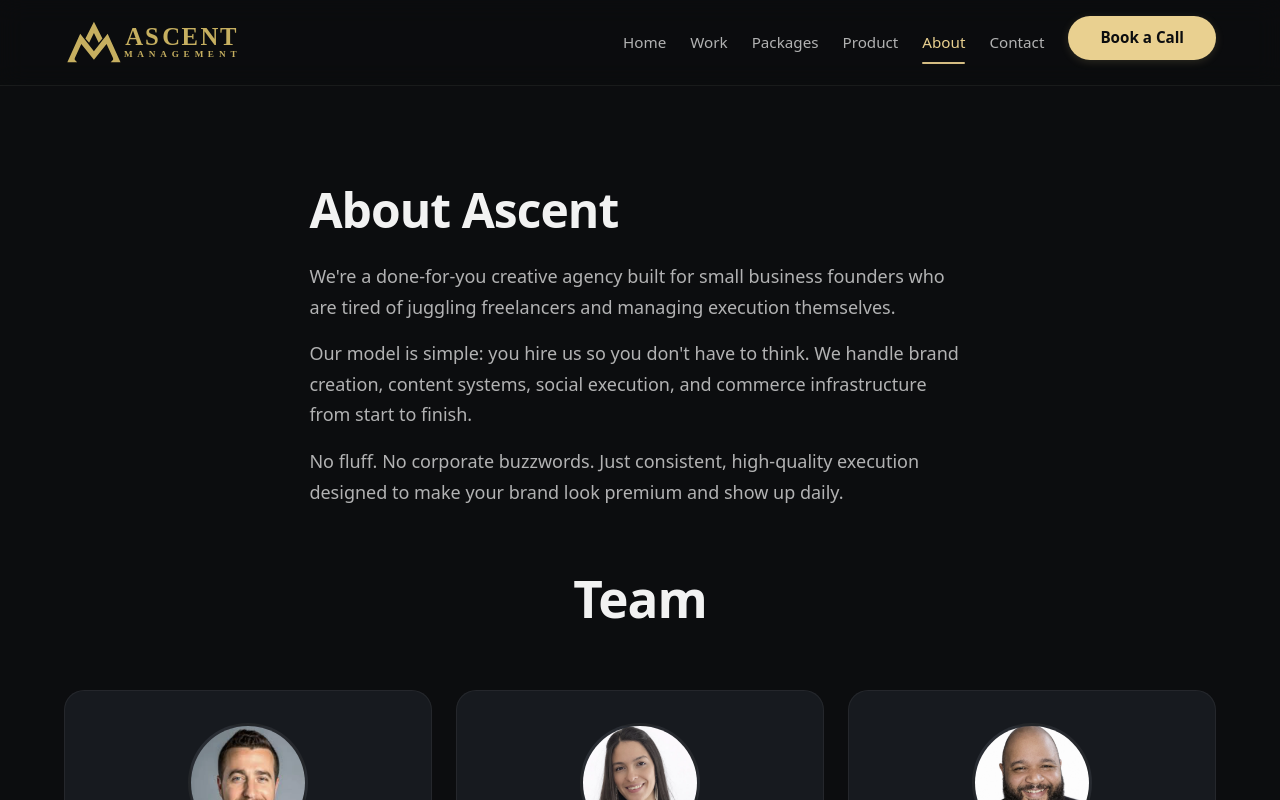
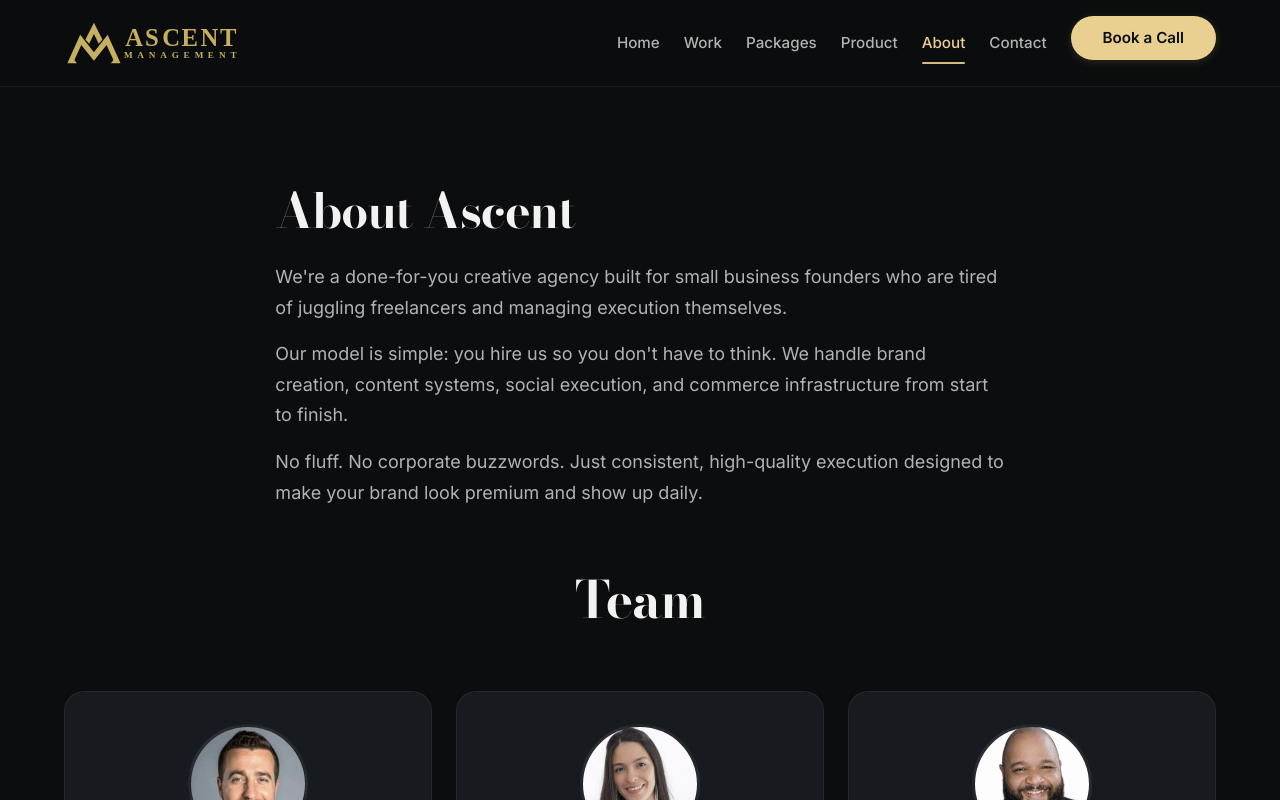
Before and after one commit to noelsajor/ascent-web-test, a React (Vite) app: page /about in a window 1280 px wide. Shown: the top 800 px of the page. Built offline with nearby package versions, Linux system fonts and the light colour scheme.

Commit message:
Update index.css
updating fonts "Didot" & "Inter" pairing

```diff
--- a/src/styles/index.css
+++ b/src/styles/index.css
@@ -1,3 +1,10 @@
+/* =========================
+   GOOGLE FONTS (Option A)
+   - Inter for body
+   - Bodoni Moda as Didot-like heading alternative
+   ========================= */
+@import url("https://fonts.googleapis.com/css2?family=Inter:wght@400;500;600;700&family=Bodoni+Moda:opsz,wght@6..96,400;6..96,500;6..96,600;6..96,700&display=swap");
+
 * {
     margin: 0;
     padding: 0;
@@ -16,6 +23,13 @@
     --accent: #E9D090;
     --accent-2: #F3E1B5;
     --max-width: 1200px;
+
+    /* Typography (Option A) */
+    --font-body: "Inter", ui-sans-serif, system-ui, -apple-system, "Segoe UI", Roboto, "Helvetica Neue", Arial, sans-serif;
+    --font-heading: "Bodoni Moda", Georgia, "Times New Roman", serif;
+
+    /* Heading tuning for this serif on dark UI */
+    --heading-letterspacing: -0.02em;
 
     /* 8px Spacing System */
     --spacing-4: 4px;
@@ -61,12 +75,46 @@
 }
 
 body {
-    font-family: ui-sans-serif, system-ui, -apple-system, 'Segoe UI', Roboto, 'Helvetica Neue', Arial, sans-serif;
+    font-family: var(--font-body);
     line-height: 1.75;
     /* premium rhythm */
     color: var(--text);
     background: var(--bg-0);
     font-size: 17px;
+    text-rendering: optimizeLegibility;
+    -webkit-font-smoothing: antialiased;
+    -moz-osx-font-smoothing: grayscale;
+}
+
+/* Keep UI controls on body font for readability */
+button,
+input,
+textarea,
+select {
+    font-family: inherit;
+}
+
+/* =========================
+   HEADINGS (Didot-like)
+   ========================= */
+h1,
+h2,
+h3,
+h4,
+h5,
+h6,
+.section-header h2,
+.babysitter h2,
+.tiktok-content h2,
+.about-content h2,
+.product-hero h1,
+.product-block h2,
+.product-cta h2,
+.package-detail h2,
+.final-cta h2,
+.footer-brand h3 {
+    font-family: var(--font-heading);
+    letter-spacing: var(--heading-letterspacing);
 }
 
 /* Header */
```
